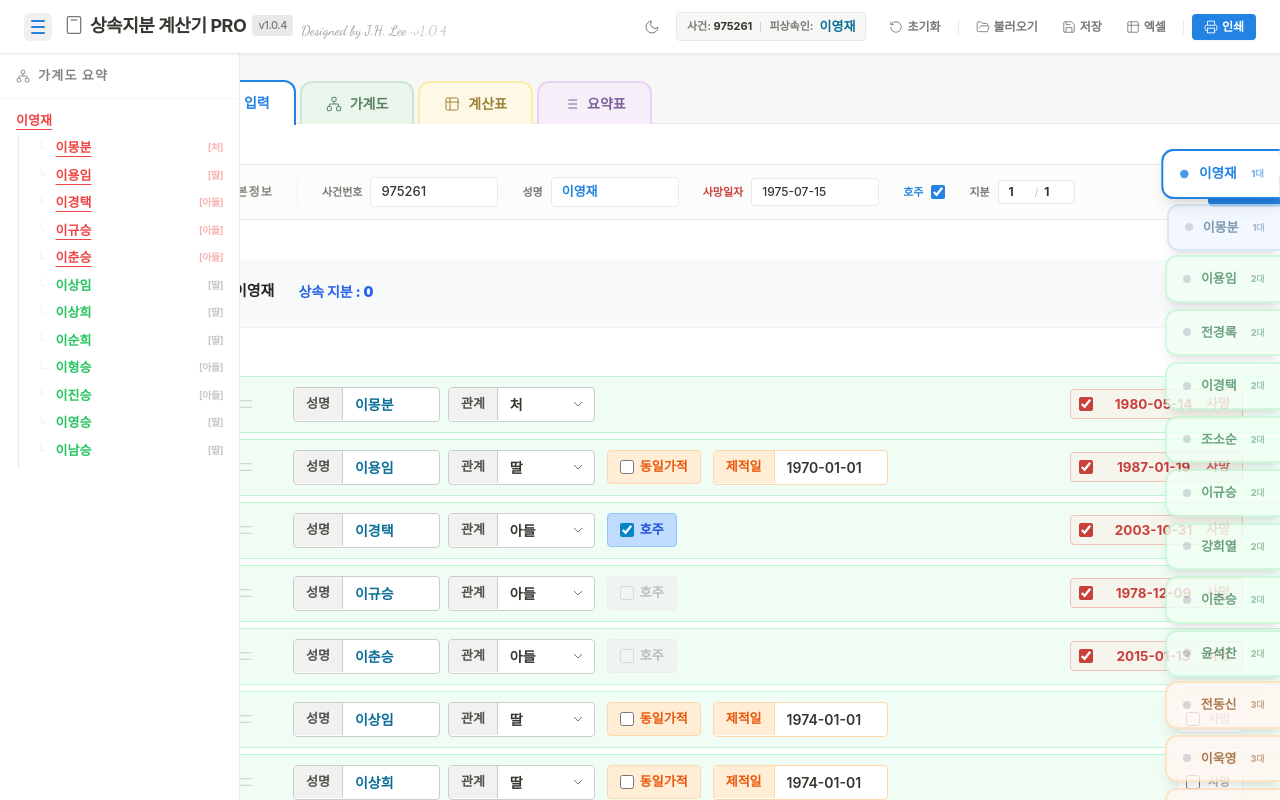
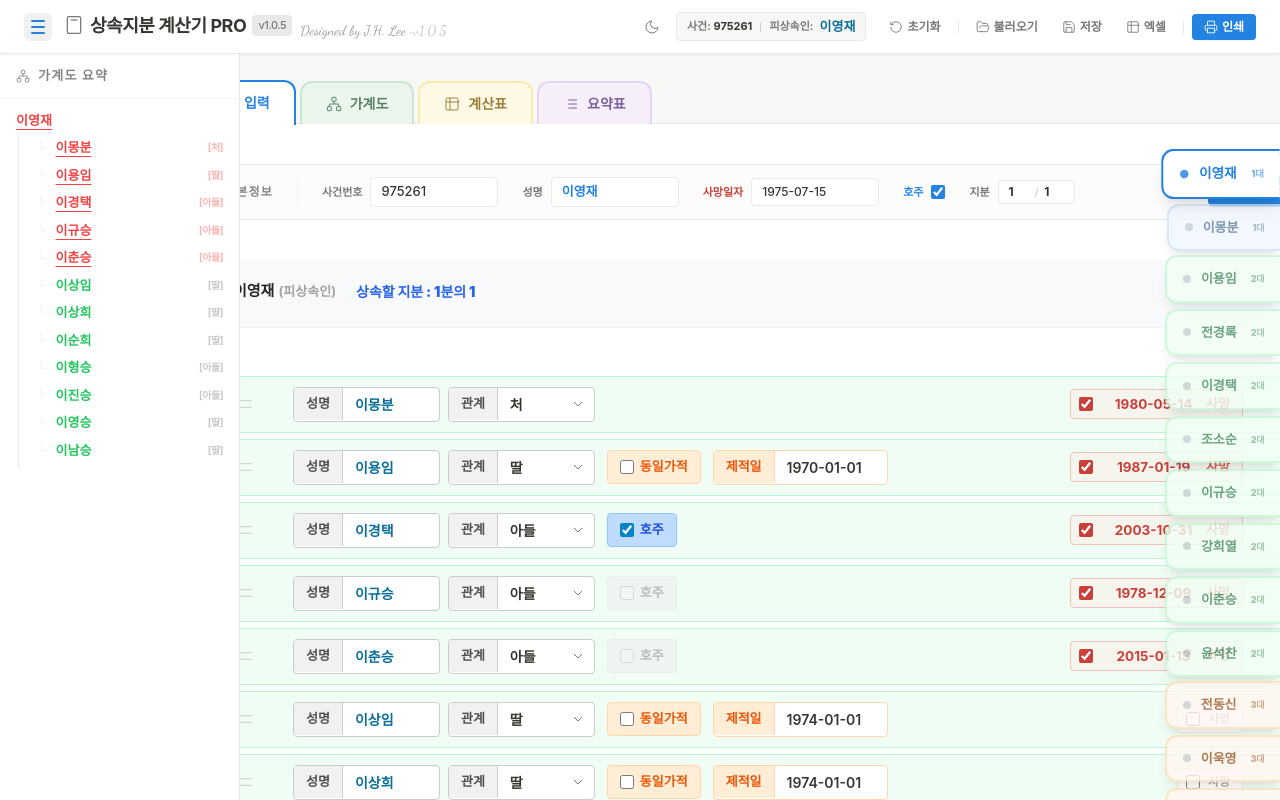
Before and after one commit to wallmendi-beep/inherit-calc, a React (Vite) app: page / in a window 1280 px wide. Shown: the top 800 px of the page. Built offline with nearby package versions, Linux system fonts and the light colour scheme.

Commit message:
refine root header labels & smart sidebar navigation (v1.0.5)

```diff
--- a/src/App.jsx
+++ b/src/App.jsx
@@ -360,12 +360,15 @@ function App() {
     if (!lineage || lineage.length === 0) return { pathStr: '', shareStr: '', sources: [] };
 
     const targetNode = lineage[lineage.length - 1];
-    if (!targetNode) return { name: '', relation: '', shareStr: '0', sources: [] };
+    if (!targetNode) return { name: '', relationInfo: '', shareStr: '0', sources: [], isRoot: false };
 
-    // 성명 및 부모와의 관계 추출
-    const name = targetNode.name || '(이름없음)';
+    const isRoot = activeDeceasedTab === 'root';
+    const name = targetNode.name || (isRoot ? '피상속인' : '(이름없음)');
     let relationInfo = '';
-    if (lineage.length > 1) {
+
+    if (isRoot) {
+      relationInfo = '(피상속인)';
+    } else if (lineage.length > 1) {
       const parent = lineage[lineage.length - 2];
       const rel = relStr[targetNode.relation] || '상속인';
       relationInfo = `(${parent.name || '피상속인'}의 ${rel})`;
@@ -393,8 +396,8 @@ function App() {
       });
     }
 
-    const shareStr = totalN > 0 ? `${totalD}분의 ${totalN}` : '0';
-    return { name, relationInfo, shareStr, sources: sourceList };
+    const shareStr = isRoot ? '1분의 1' : (totalN > 0 ? `${totalD}분의 ${totalN}` : '0');
+    return { name, relationInfo, shareStr, sources: sourceList, isRoot };
   }, [tree, activeDeceasedTab, calcSteps]);
 
   // 탭 변경 시 자동 스크롤 (활성 탭이 화면 중앙에 오도록)
@@ -596,9 +599,8 @@ function App() {
     <div className="w-full min-h-screen relative flex flex-col items-center pb-24 transition-colors duration-200 bg-[#f7f7f5] dark:bg-neutral-900">
 
       <div id="print-footer" className="hidden print:block fixed bottom-0 right-0 font-['Dancing_Script'] text-neutral-300 text-sm">
-        Designed by J.H. Lee (v1.0.4)
+        Designed by J.H. Lee (v1.0.5)
       </div>
-
 
       {/* 💡 사이드 패널 - 탭에 상관없이 항상 고정 표시 */}
       {sidebarOpen && (
@@ -614,9 +616,37 @@ function App() {
             <MiniTreeView node={tree} level={0}
               onSelectNode={(id) => {
                 const tabIds = deceasedTabs.map(t => t.id);
+
+                // 1. 만약 클릭된 ID가 직접적인 탭 ID라면 즉시 이동
                 if (tabIds.includes(id)) {
                   setActiveDeceasedTab(id);
                   setActiveTab('input');
+                  return;
+                }
+
+                // 2. 만약 직접 탭이 아니라면, 부모를 거슬러 올라가 탭 소유자 찾기
+                const getOwnerTabId = (root, targetId, path = []) => {
+                  if (root.id === targetId) return path;
+                  if (root.heirs) {
+                    for (const h of root.heirs) {
+                      const foundPath = getOwnerTabId(h, targetId, [...path, root.id]);
+                      if (foundPath) return foundPath;
+                    }
+                  }
+                  return null;
+                };
+
+                const ancestorPath = getOwnerTabId(tree, id);
+                if (ancestorPath && ancestorPath.length > 0) {
+                  // 역순으로 훑으며 가장 가까운(최하위) 조상 중 탭으로 등록된 ID 찾기
+                  for (let i = ancestorPath.length - 1; i >= 0; i--) {
+                    const aid = ancestorPath[i];
+                    if (tabIds.includes(aid)) {
+                      setActiveDeceasedTab(aid);
+                      setActiveTab('input');
+                      return;
+                    }
+                  }
                 }
               }}
               visitedHeirs={new Set()}
@@ -682,9 +712,9 @@ function App() {
             <div className="flex items-baseline gap-2">
               <div className="flex items-center text-[#37352f] dark:text-neutral-100 font-bold text-[18px] tracking-tight">
                 <IconCalculator className="w-5 h-5 mr-1.5 text-[#787774] dark:text-neutral-400" />
-                상속지분 계산기 PRO <span className="ml-1.5 text-[11px] font-medium bg-[#e9e9e7] dark:bg-neutral-700 px-1.5 py-0.5 rounded text-[#787774] dark:text-neutral-400">v1.0.4</span>
+                상속지분 계산기 PRO <span className="ml-1.5 text-[11px] font-medium bg-[#e9e9e7] dark:bg-neutral-700 px-1.5 py-0.5 rounded text-[#787774] dark:text-neutral-400">v1.0.5</span>
               </div>
-              <span className="designer-sign text-[#a3a3a3] dark:text-neutral-500 text-[14px]">Designed by J.H. Lee · <span className="opacity-60">v1.0.4</span></span>
+              <span className="designer-sign text-[#a3a3a3] dark:text-neutral-500 text-[14px]">Designed by J.H. Lee · <span className="opacity-60">v1.0.5</span></span>
             </div>
           </div>
 
@@ -868,7 +898,9 @@ function App() {
                                   {getBriefingInfo.name}
                                   <span className="text-[13px] text-neutral-400 font-bold ml-1">{getBriefingInfo.relationInfo}</span>
                                 </span>
-                                <span className="text-[14px] font-black text-blue-600 dark:text-blue-400 ml-3">상속 지분 : {getBriefingInfo.shareStr}</span>
+                                <span className="text-[14px] font-black text-blue-600 dark:text-blue-400 ml-3">
+                                  {getBriefingInfo.isRoot ? '상속할 지분' : '상속 지분'} : {getBriefingInfo.shareStr}
+                                </span>
                               </div>
                               <div className="flex flex-wrap gap-x-4 gap-y-1 pl-4">
                                 {getBriefingInfo.sources.map((src, sidx) => (
```
